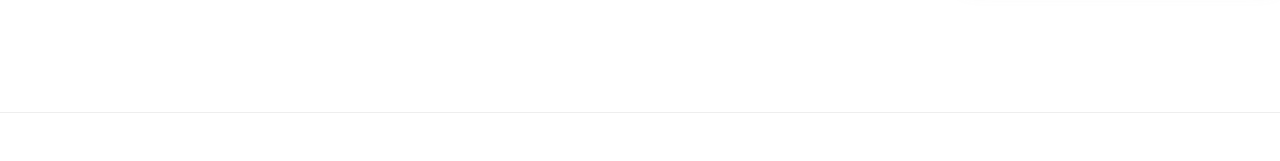
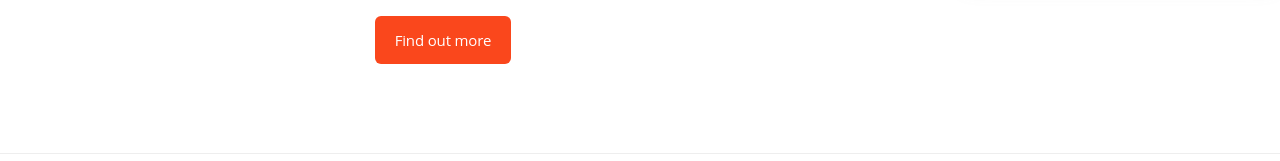
Before and after one commit to faizanmuneeb/corporate-games-pk, a plain HTML site: page index.html in a window 1280 px wide. Shown: the part 1309-1470 px from the top of the page. Drawn offline with nearby package versions, Linux system fonts and the light colour scheme.

Commit message:
buttons added for sections

```diff
--- a/css/styles.css
+++ b/css/styles.css
@@ -78,8 +78,17 @@ ul {
   background: var(--primary);
   border-radius: 6px;
   color: var(--white);
-  padding: 10px;
+  padding: 14px 20px;
   cursor: pointer;
+  text-align: center;
+}
+
+.button:hover {
+  color: var(--white);
+}
+
+.text-center {
+  text-align: center;
 }
 
 .move-to-top-button {
--- a/index.html
+++ b/index.html
@@ -40,10 +40,7 @@
         itemprop="url"
         class="main-logo"
         href="https://www.corporategamesuk.com/"
-        ><img
-          width="330"
-          height="90"
-          src="./images/logo.png"
+        ><img width="330" height="90" src="./images/logo.png"
       /></a>
 
       <div class="header-right-section">
@@ -123,6 +120,10 @@
           participants represent hundreds of organisations in a weekend of
           unrivalled sports and celebrations.
         </p>
+        <div style="height: 15px"></div>
+        <div class="text-center">
+          <a class="button" target="_blank">Find out more</a>
+        </div>
       </div>
       <div class="box-section">
         <div class="img-box-container-1">
@@ -220,6 +221,10 @@
             <li>Boost networking</li>
             <li>Marketing opportunities</li>
           </ul>
+          <div style="height: 50px"></div>
+          <div class="text-center">
+            <a class="button" target="_blank">Time to revolutionise your workforce? Get in touch today.</a>
+          </div>
         </div>
       </div>
     </div>
```
